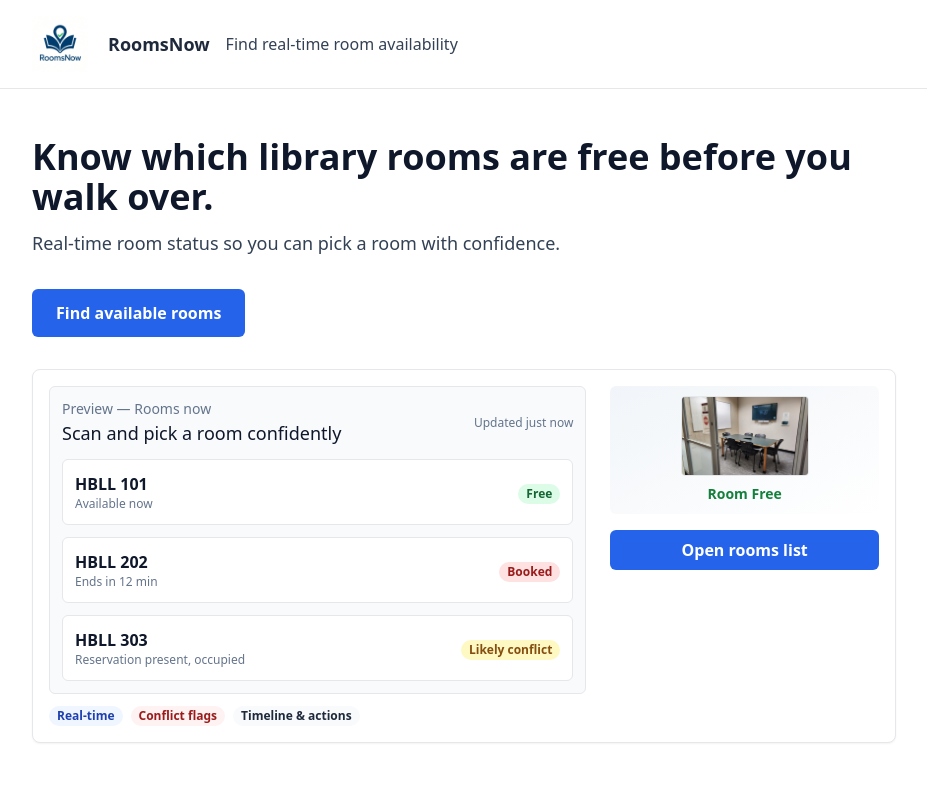
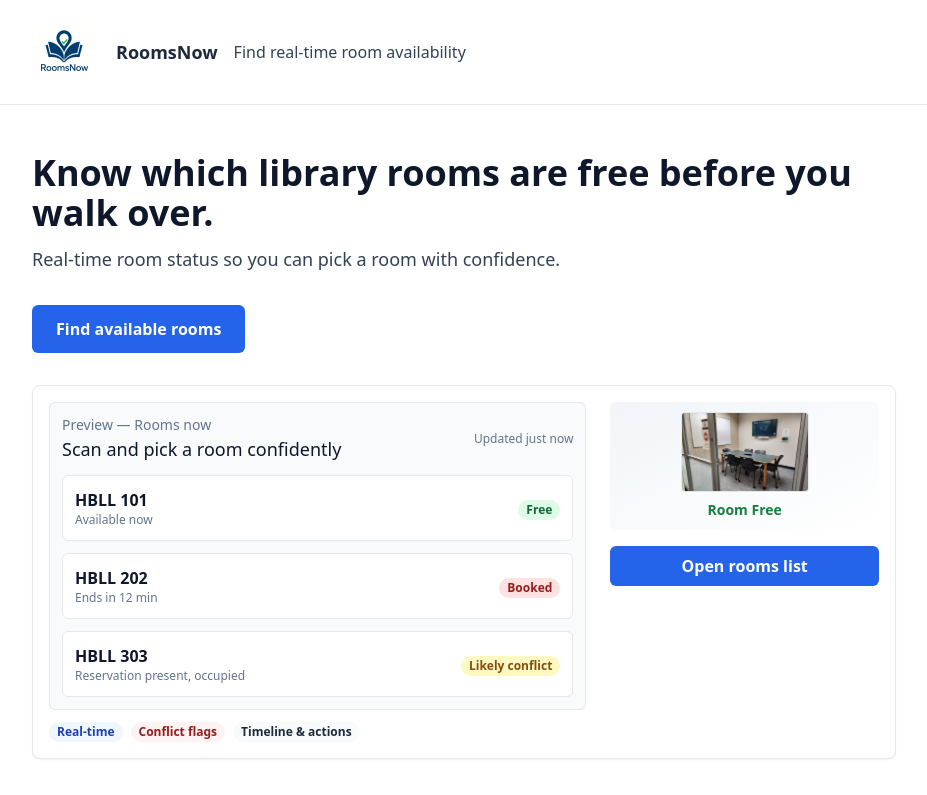
Before and after one commit to rbriggs0/IS-531-three-pages, a Next.js app: page / in a window 1280 px wide. Shown: the top 795 px of the page, without its empty margins (176-1103 px from the left). Built offline with nearby package versions, Linux system fonts and the light colour scheme.

Commit message:
Increase header logo size slightly (h-16) and header padding
Co-authored-by: Cursor <cursoragent@cursor.com>

```diff
--- a/src/components/Header.tsx
+++ b/src/components/Header.tsx
@@ -4,13 +4,13 @@ import React from 'react'
 export default function Header() {
   return (
     <header className="w-full border-b bg-white" style={{ overflow: 'visible' }}>
-      <div className="container flex items-center gap-4 py-4" style={{ minHeight: 64 }}>
+      <div className="container flex items-center gap-4 py-5" style={{ minHeight: 72 }}>
         <Link href="/" className="flex items-center gap-3">
             <img
               src="/images/logo-1x1.png"
               srcSet="/images/logo-1x1.png 1x, /images/logo-1x1.png 2x"
               alt="RoomsNow logo"
-            className="h-14 w-auto object-contain"
+              className="h-16 w-auto object-contain"
               style={{ display: 'block' }}
             />
           <span className="ml-2 text-lg font-semibold text-slate-800">RoomsNow</span>
```
Lines whose indentation alone changed are shown as unchanged.
